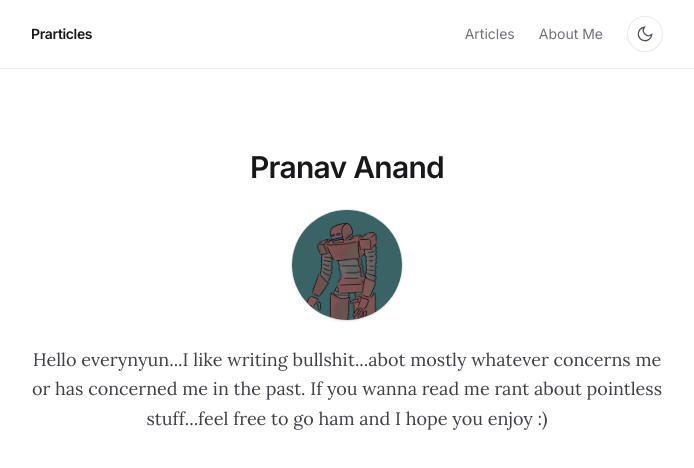
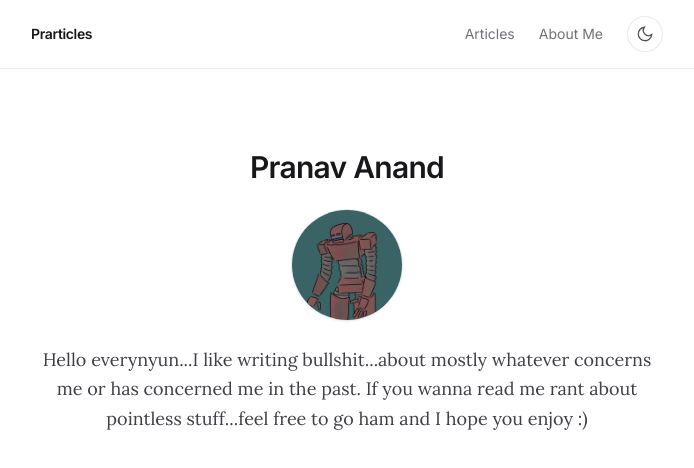
Before and after one commit to pranavanand17/Prarticles, a Next.js app: page /about in a window 1280 px wide. Shown: the top 468 px of the page, without its empty margins (293-987 px from the left). Built offline with nearby package versions, Linux system fonts and the light colour scheme; no server answers.

Commit message:
about
Signed-off-by: pranavanand17 <pranavisappu@proton.me>

```diff
--- a/app/about/page.tsx
+++ b/app/about/page.tsx
@@ -19,7 +19,7 @@ export default function AboutPage() {
         className="mx-auto mt-6 h-28 w-28 rounded-full border border-zinc-200 object-cover shadow-sm dark:border-zinc-700"
       />
       <p className="mx-auto mt-6 max-w-2xl font-serif text-lg leading-relaxed text-zinc-700 dark:text-zinc-300">
-        Hello everynyun...I like writing bullshit...abot mostly whatever concerns me or has concerned me in the past. If you wanna read me rant about pointless stuff...feel free to go ham and I hope you enjoy :)
+        Hello everynyun...I like writing bullshit...about mostly whatever concerns me or has concerned me in the past. If you wanna read me rant about pointless stuff...feel free to go ham and I hope you enjoy :)
       </p>
     </section>
   );
```
